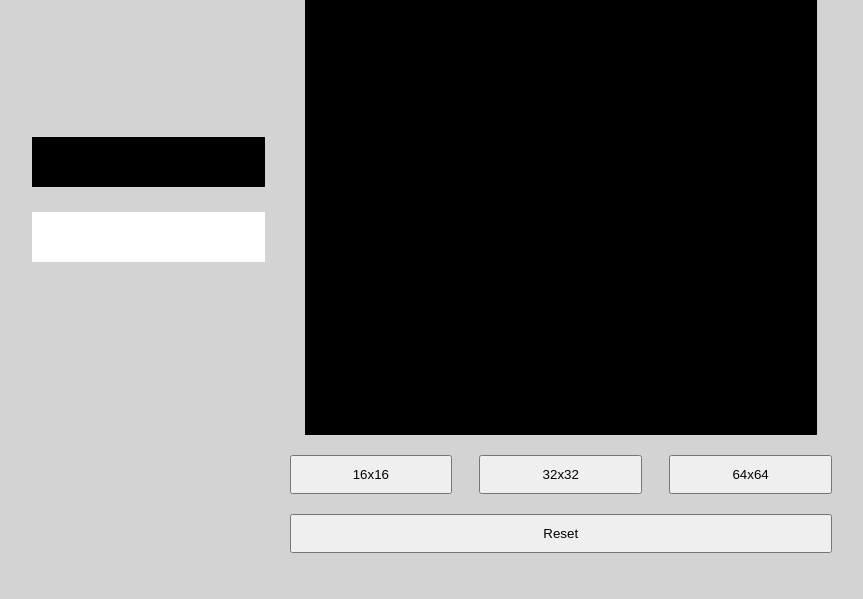
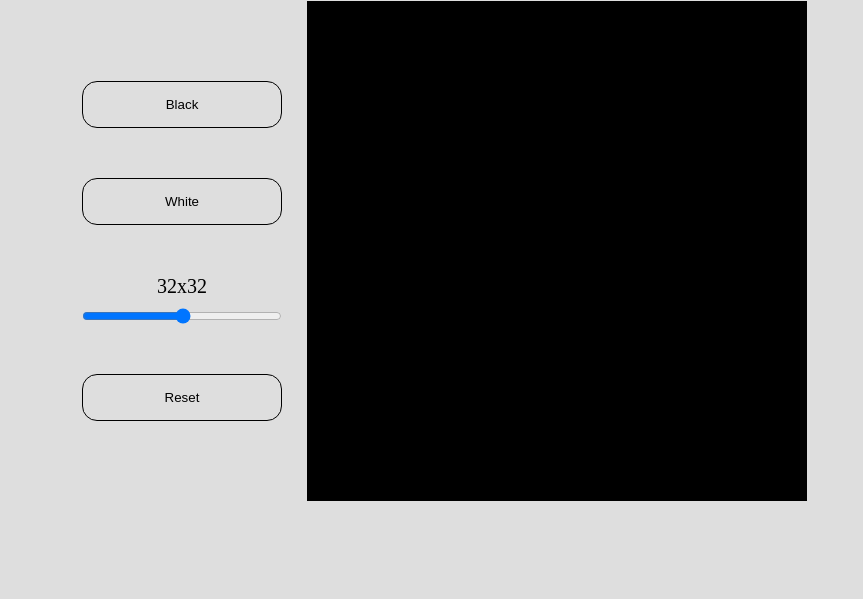
Before and after one commit to tjjames230/etch-a-sketch, a plain HTML site: page index.html in a window 1280 px wide. Shown: the part 201-800 px from the top of the page, without its empty margins (208-1071 px from the left). Drawn offline with Linux system fonts and the light colour scheme.

Commit message:
updated format and styles from original round

```diff
--- a/index.html
+++ b/index.html
@@ -9,19 +9,18 @@
   </head>
   <body>
     <main>
-      <aside id="color-picker">
-        <div id="black"></div>
-        <div id="white"></div>
-      </aside>
-      <section>
-        <h1>Etch-a-Sketch</h1>
-        <div id="canvas"></div>
-        <div id="buttons">
-          <button class="button" id="btn-16">16x16</button>
-          <button class="button" id="btn-32">32x32</button>
-          <button class="button" id="btn-64">64x64</button>
-        </div>
-        <button id="reset-btn">Reset</button>
+      <h1>Etch-a-Sketch</h1>
+      <section id="ctn">
+        <aside id="color-picker">
+          <button id="black-btn">Black</button>
+          <button id="white-btn">White</button>
+          <div id="input">
+            <p id="input-txt">32x32</p>
+            <input type="range" min="1" max="64" />
+          </div>
+          <button id="reset-btn">Reset</button>
+        </aside>
+        <section id="canvas"></section>
       </section>
     </main>
   </body>
--- a/styles.css
+++ b/styles.css
@@ -1,78 +1,72 @@
 * {
+  box-sizing: border-box;
   margin: 0;
   padding: 0;
-  box-sizing: border-box;
 }
 
 body {
-  background-color: rgb(211, 211, 211);
+  height: 100vh;
   display: flex;
-  height: 100vh;
+  justify-content: center;
   align-items: center;
-  justify-content: center;
-  font-family: Arial, Helvetica, sans-serif;
+  background-color: #dedede;
 }
 
-main {
+h1 {
+  text-align: center;
+  padding: 15px;
+  font-size: 64px;
+}
+
+#ctn {
   display: flex;
-  gap: 25px;
-  width: 800px;
 }
 
 #color-picker {
-  width: 30%;
+  width: 250px;
   display: flex;
   flex-direction: column;
-  gap: 25px;
   justify-content: center;
+  align-items: center;
+  gap: 50px;
 }
 
-#black,
-#white {
-  width: 100%;
-  height: 50px;
+button {
+  width: 80%;
+  padding: 15px;
+  border-radius: 15px;
+  background: none;
+  transition: transform 0.1s;
+  border: 1px solid #000;
 }
 
-#black {
-  background-color: #000;
+button:hover {
+  transform: scale(1.05, 1.05);
+  cursor: pointer;
 }
 
-#white {
-  background-color: #fff;
-}
-
-section {
-  width: 70%;
+#input {
+  width: 80%;
   display: flex;
   flex-direction: column;
   align-items: center;
-  gap: 20px;
+  gap: 10px;
 }
 
-h1 {
-  font-size: 50px;
-  text-align: center;
+#input:hover {
+  cursor: pointer;
+}
+
+#input p {
+  font-size: 20px;
+}
+
+input {
   width: 100%;
 }
 
 #canvas {
-  width: 512px;
-  height: 512px;
-  background-color: #000;
+  background-color: black;
+  height: 500px;
+  width: 500px;
 }
-
-#buttons {
-  width: 100%;
-  display: flex;
-  justify-content: space-between;
-}
-
-.button {
-  width: 30%;
-  padding: 10px;
-}
-
-#reset-btn {
-  width: 100%;
-  padding: 10px;
-}
```
